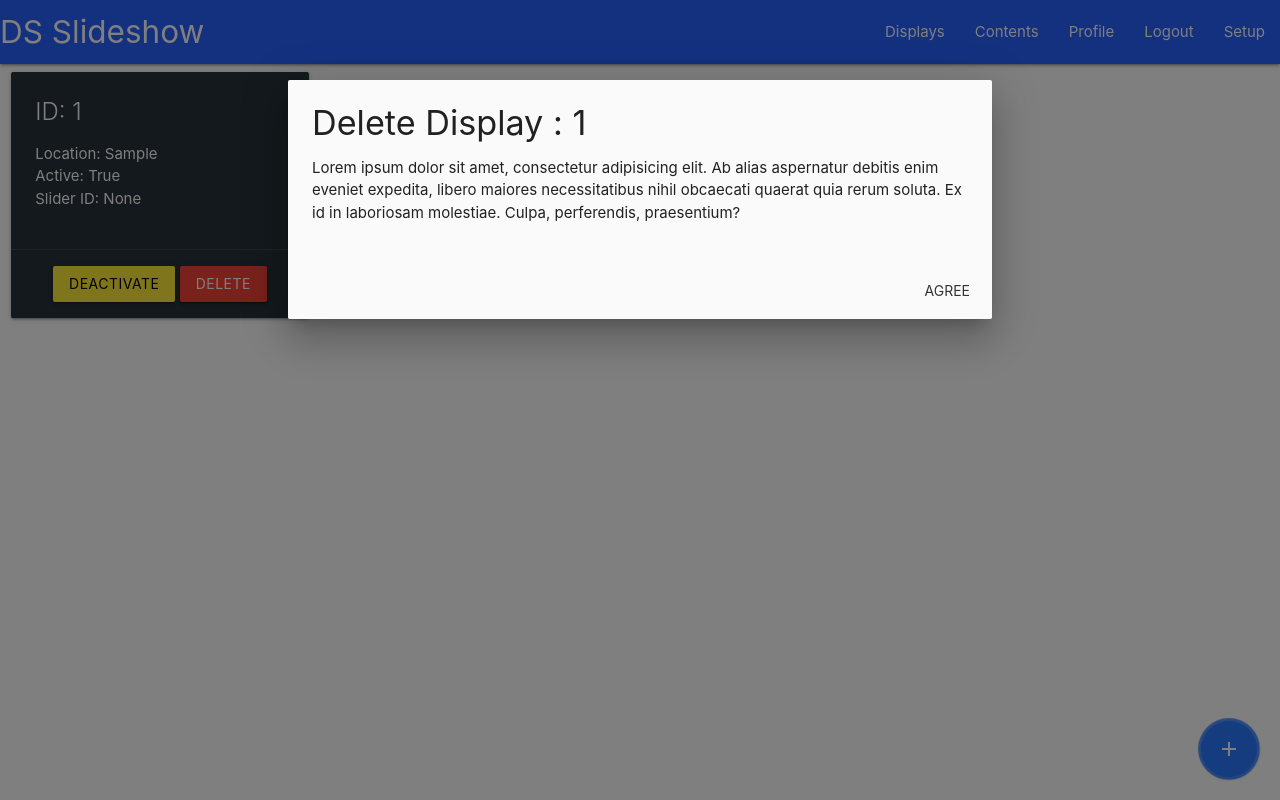
After one commit to Digital-Signage-Slideshow/DS_Slideshow, a Flask app: page /display/ in a window 1280 px wide, after a click on "DELETE". The commit adds this page. Run offline with Flask 2, Linux system fonts and the light colour scheme; a user stored in the database is signed in; tables that the repository leaves empty hold one stand-in row (values such as "Sample post"); parts of the project's set-up code (start-up, migrations or seed data) failed here and were passed over; some libraries are stand-ins or nearby versions.

Commit message:
display blueprint init

```diff
--- a/slideshow/blueprints/__init__.py
+++ b/slideshow/blueprints/__init__.py
@@ -1,4 +1,5 @@
 from .core.views import bp as core_bp
 from .user.views import bp as user_bp
+from .display.views import bp as display_bp
 
-all_blueprints = [core_bp, user_bp]
+all_blueprints = [core_bp, user_bp, display_bp]
--- /dev/null
+++ b/slideshow/blueprints/display/templates/display/display_list.html
@@ -0,0 +1,73 @@
+{% extends 'layouts/base.html' %}
+
+
+{% block main %}
+
+    {% if displays %}
+
+        <section>
+            <div class="row">
+                {% for display in displays %}
+                    <div class="col s12 m3">
+                        <div class="card blue-grey darken-4 hoverable">
+                            <div class="card-content white-text">
+                                <span class="card-title">ID: {{ display.public_id }}</span>
+                                <ul>
+                                    <li>
+                                        <p>Location: {{ display.location }}</p>
+                                    </li>
+                                    <li>
+                                        <p>Active: {{ display.active }}</p>
+                                    </li>
+                                    <li>
+                                        <p>Slider ID: None</p>
+                                    </li>
+                                </ul>
+                            </div>
+                            <div class="card-action center-align">
+                                {% if display.active %}
+                                    <a href="{{ url_for('display.deactivate_display', public_id=display.public_id) }}"
+                                       class="btn yellow black-text">Deactivate</a>
+                                {% else %}
+                                    <a href="{{ url_for('display.activate_display', public_id=display.public_id) }}"
+                                       class="left btn green white-text">Activate</a>
+                                {% endif %}
+                                <a href="#deleteDisplayModal{{ display.public_id }}"
+                                   class="btn small red modal-trigger">Delete</a>
+                            </div>
+                        </div>
+                    </div>
+
+                    <div id="deleteDisplayModal{{ display.public_id }}" class="modal">
+                        <div class="modal-content">
+                            <h4>Delete Display : {{ display.public_id }}</h4>
+                            <p>Lorem ipsum dolor sit amet, consectetur adipisicing elit. Ab alias aspernatur debitis
+                                enim eveniet expedita, libero maiores necessitatibus nihil obcaecati quaerat quia rerum
+                                soluta. Ex id in laboriosam molestiae. Culpa, perferendis, praesentium?</p>
+                        </div>
+
+                        <div class="modal-footer">
+                            <a href="{{ url_for('display.delete_display', public_id=display.public_id) }}"
+                               class="modal-close waves-effect waves-green btn-flat">Agree</a>
+                        </div>
+                    </div>
+
+                {% endfor %}
+
+            </div>
+        </section>
+
+
+    {% else %}
+        <h1>No Displays Available.</h1>
+    {% endif %}
+
+
+    <div class="fixed-action-btn">
+        <a href="{{ url_for('display.create_display') }}"
+           class="btn-floating btn-large blue accent-3 pulse modal-trigger">
+            <i class="large material-icons">add</i>
+        </a>
+    </div>
+
+{% endblock %}
--- /dev/null
+++ b/slideshow/blueprints/display/views.py
@@ -0,0 +1,46 @@
+from flask import Blueprint, render_template, redirect, url_for, flash, request, abort
+from flask_login import login_required, current_user
+
+from .models import Display
+from .forms import DisplayForm, EditDisplayForm
+
+bp = Blueprint('display', __name__, template_folder='templates', url_prefix='/display/')
+
+
+@bp.get('/')
+@login_required
+def display_list():
+    displays = Display.query.all()
+    return render_template('display/display_list.html', displays=displays)
+
+
+@bp.get('create_display')
+@login_required
+def create_display():
+    display = Display(location='Default')
+    display.save()
+    return redirect(url_for('display.display_list'))
+
+
+@bp.get('/deactivate_display/<public_id>')
+@login_required
+def deactivate_display(public_id):
+    display = Display.query.filter_by(public_id=public_id).first()
+    display.deactivate()
+    return redirect(url_for('display.display_list'))
+
+
+@bp.get('/activate_display/<public_id>')
+@login_required
+def activate_display(public_id):
+    display = Display.query.filter_by(public_id=public_id).first()
+    display.activate()
+    return redirect(url_for('display.display_list'))
+
+
+@bp.get('/delete_display/<public_id>')
+@login_required
+def delete_display(public_id):
+    display = Display.query.filter_by(public_id=public_id).first()
+    display.delete()
+    return redirect(url_for('display.display_list'))
--- a/slideshow/static/css/main.css
+++ b/slideshow/static/css/main.css
@@ -18,3 +18,16 @@ section.fullscreen {
 .modal.rounded {
     border-radius: 1rem;
 }
+
+.card-content .card-title.flex{
+    display: flex;
+    justify-content: space-between;
+}
+
+.p1{
+    padding: 1rem !important;
+}
+
+.p2{
+    padding: 2rem !important;
+}
--- a/slideshow/templates/includes/_header.html
+++ b/slideshow/templates/includes/_header.html
@@ -13,7 +13,7 @@
         <div class="nav-wrapper">
             <a href="#" class="brand-logo">DS Slideshow</a>
             <ul id="nav-mobile" class="right hide-on-med-and-down">
-                <li><a href="">Displays</a></li>
+                <li><a href="{{ url_for('display.display_list') }}">Displays</a></li>
                 <li><a href="">Contents</a></li>
                 <li><a href="{{ url_for('user.profile') }}">Profile</a></li>
                 <li><a href="#modal1" class="modal-trigger">Logout</a></li>
```
Also changed, not shown: slideshow/blueprints/display/forms.py (added, +22 -0 lines), slideshow/blueprints/display/models.py (added, +23 -0 lines), slideshow/blueprints/display/__init__.py (added).
